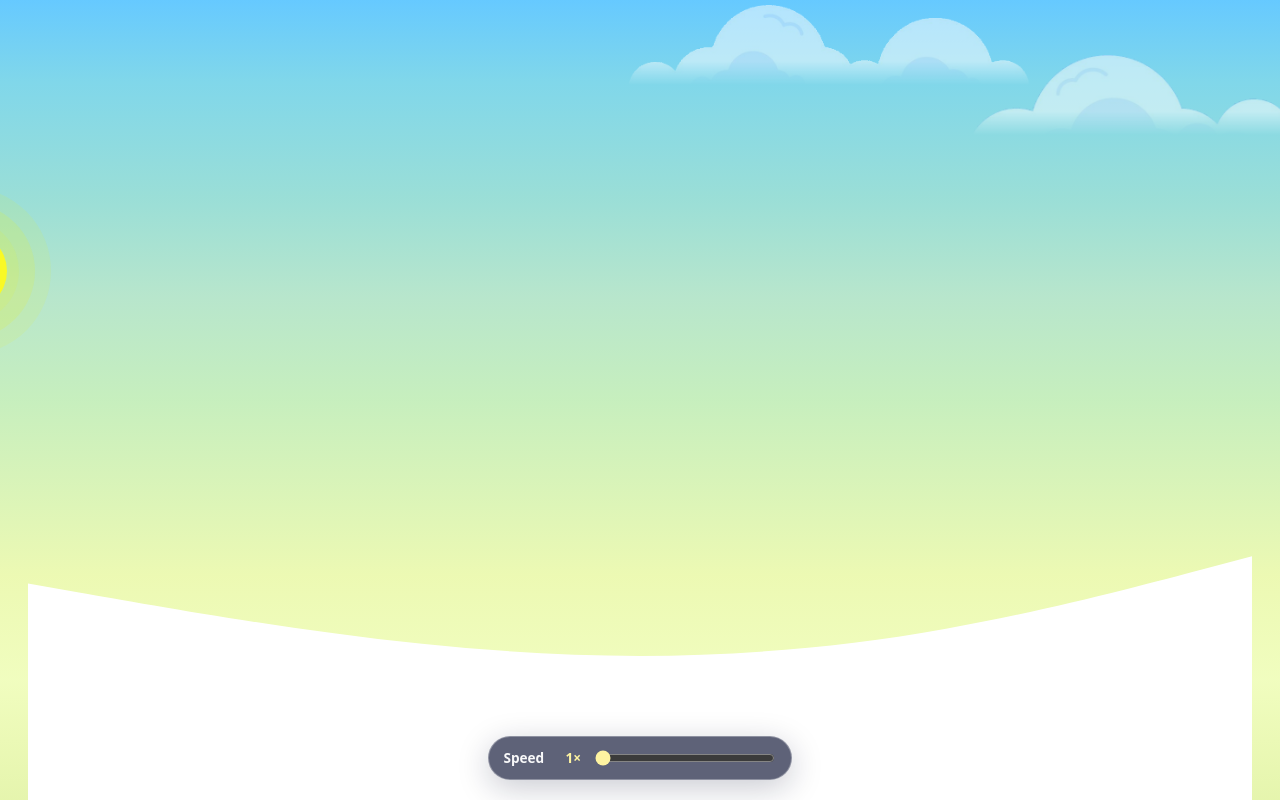
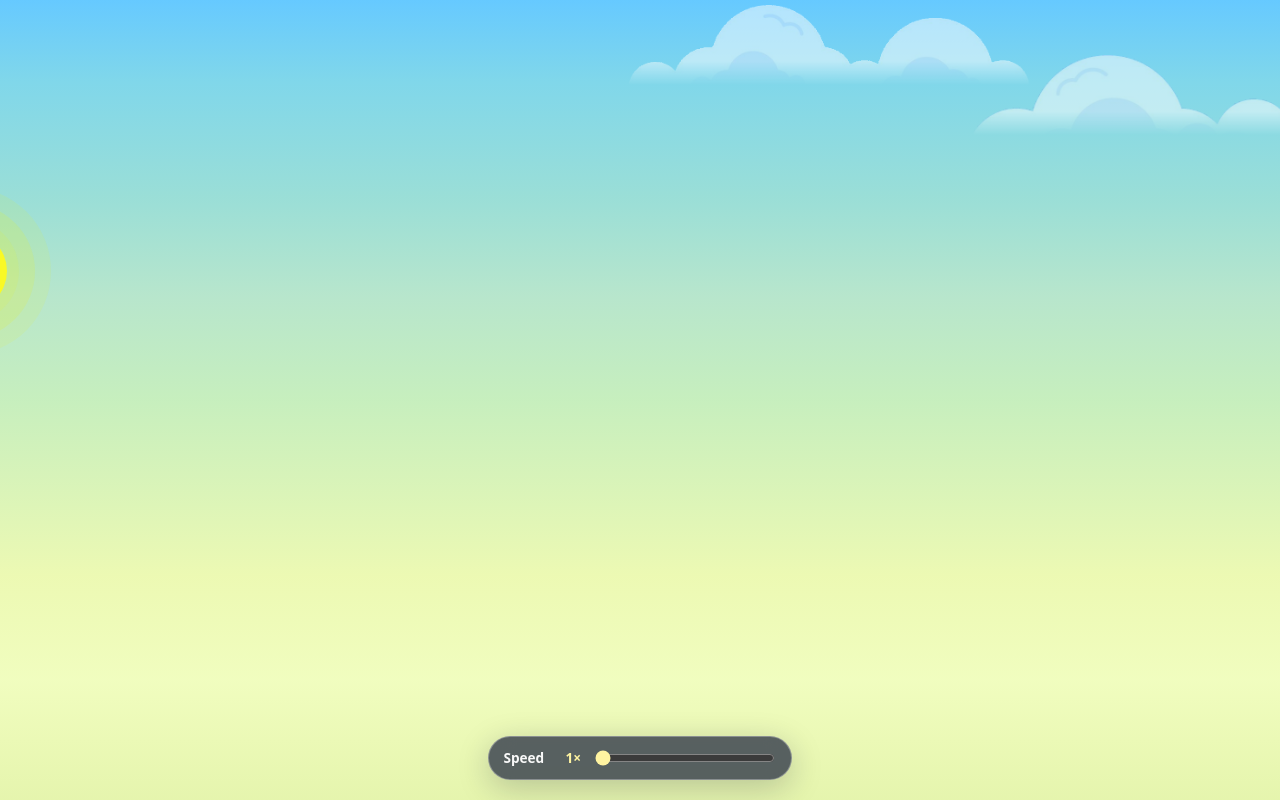
Before and after one commit to ryanbrooks816/day-night-cycle-website, a website: page index.html in a window 1280 px wide. Drawn offline with Linux system fonts and the light colour scheme.

Commit message:
Removed unused wave background

```diff
--- a/index.html
+++ b/index.html
@@ -37,13 +37,11 @@
                 </div>
                 <div id="clouds" aria-hidden="true"></div>
                 <div id="stars" aria-hidden="true"></div>
-                <div class="hero__wave" aria-hidden="true"></div>
             </div>
         </main>
         <div class="speed-control" aria-label="Simulation speed control">
             <label for="speed-slider">Speed <output id="speed-value" for="speed-slider">1×</output></label>
-        <input id="speed-slider" type="range" min="1" max="8" step="0.25" value="1"
-            aria-label="Simulation speed">
+            <input id="speed-slider" type="range" min="1" max="8" step="0.25" value="1" aria-label="Simulation speed" />
         </div>
         <script src="index.js"></script>
     </body>
--- a/styles.css
+++ b/styles.css
@@ -42,21 +42,6 @@ body {
   transition: opacity 4s ease-in-out;
 }
 
-.hero__wave {
-  position: absolute;
-  z-index: 7;
-  right: 0;
-  bottom: -1px;
-  left: 0;
-  width: 100%;
-  height: min(34vh, 320px);
-  background-image: url("assets/wave.svg");
-  background-position: bottom center;
-  background-repeat: no-repeat;
-  background-size: 100% 100%;
-  pointer-events: none;
-}
-
 .speed-control {
   position: fixed;
   z-index: 20;
@@ -75,7 +60,12 @@ body {
   transform: translateX(50%);
   backdrop-filter: blur(12px);
   -webkit-backdrop-filter: blur(12px);
-  font: 600 0.85rem/1 system-ui, -apple-system, BlinkMacSystemFont, "Segoe UI", sans-serif;
+  font:
+    600 0.85rem/1 system-ui,
+    -apple-system,
+    BlinkMacSystemFont,
+    "Segoe UI",
+    sans-serif;
 }
 
 .speed-control label {
```
Also changed, not shown: assets/wave.svg (deleted). Lines whose indentation alone changed are shown as unchanged.
